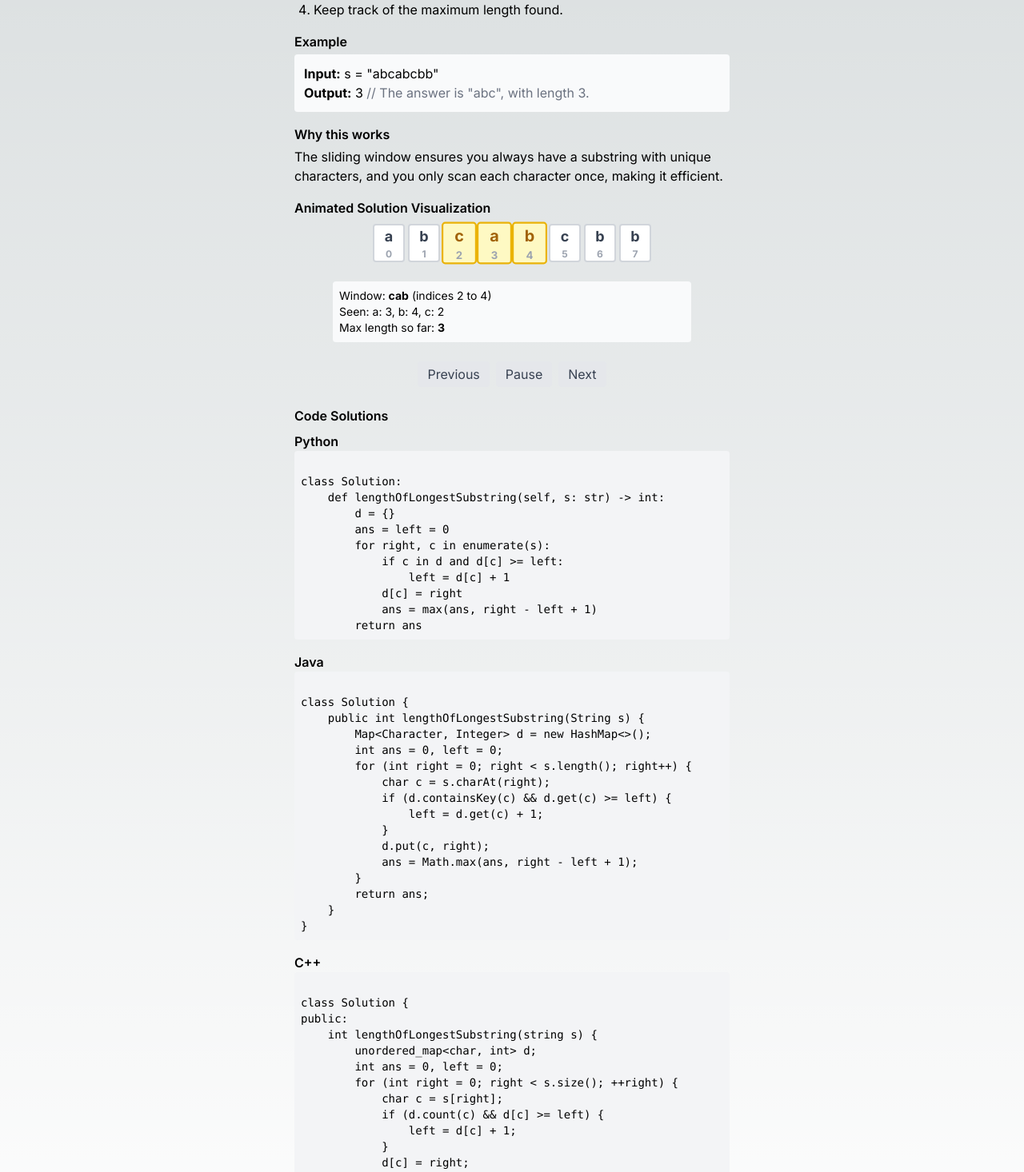
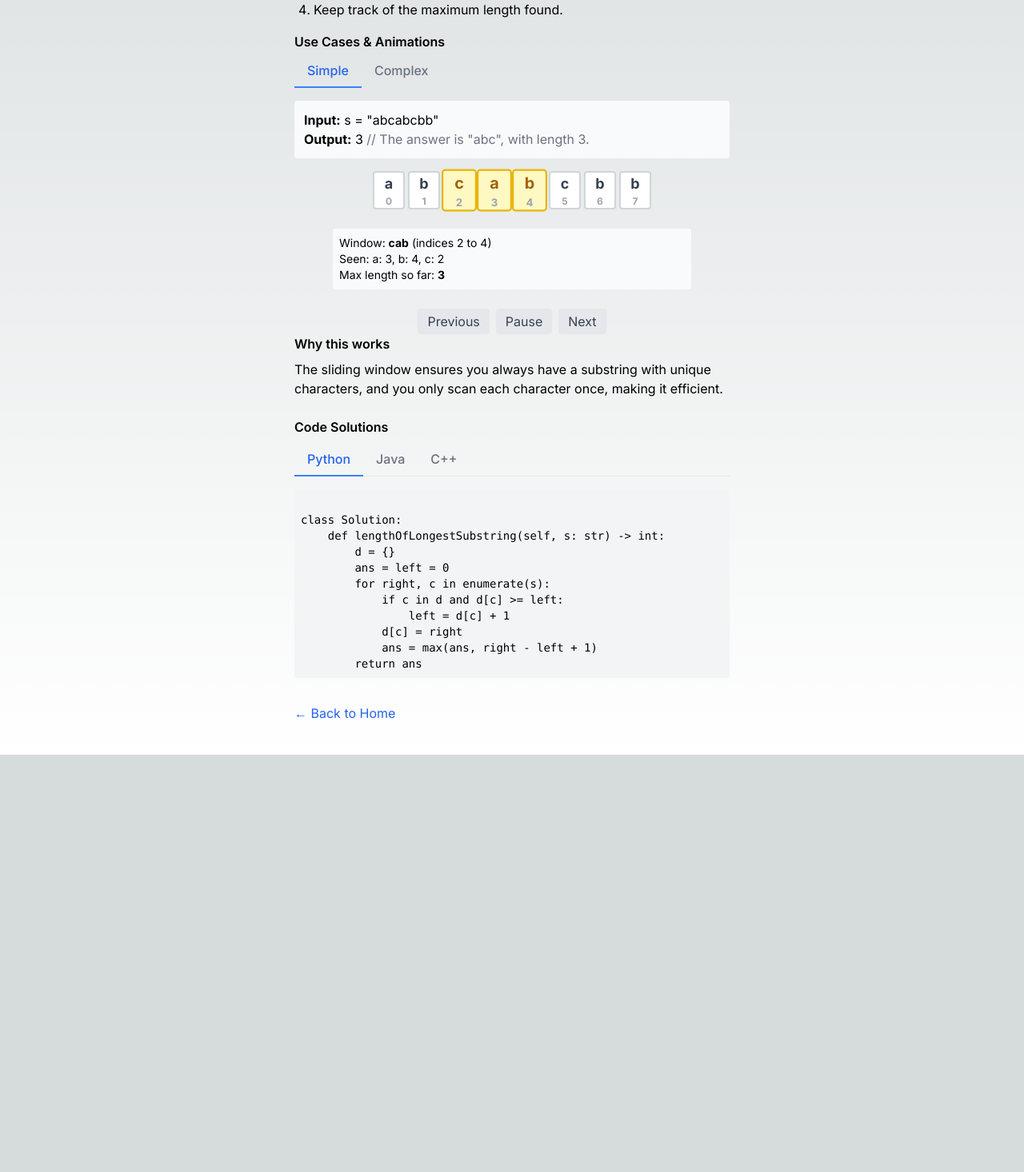
Before and after one commit to Davz33/simplified-leetcode-wiki, a Next.js app: page /problems/3-longest-substring-without-repeating-characters in a window 1280 px wide. Shown: the part 360-1826 px from the top of the page at 80% size. After the commit the page ends 1304 px from the top, so only its background shows below. Built offline with nearby package versions, Linux system fonts and the light colour scheme.

Commit message:
refactor(problem-3): accept multi-tab UI for complex use cases, programming languages

```diff
--- a/src/app/problems/3-longest-substring-without-repeating-characters/LongestSubstringAnimation.tsx
+++ b/src/app/problems/3-longest-substring-without-repeating-characters/LongestSubstringAnimation.tsx
@@ -2,7 +2,11 @@
 
 import React, { useState, useEffect, useRef } from 'react';
 
-const s = 'abcabcbb';
+interface LongestSubstringAnimationProps {
+  s?: string;
+}
+
+const defaultS = 'abcabcbb';
 
 function getSteps(s: string) {
   const steps = [];
@@ -28,9 +32,9 @@ function getSteps(s: string) {
   return steps;
 }
 
-const steps = getSteps(s);
-
-export default function LongestSubstringAnimation() {
+export default function LongestSubstringAnimation({ s }: LongestSubstringAnimationProps) {
+  const sToUse = s ?? defaultS;
+  const steps = getSteps(sToUse);
   const [step, setStep] = useState(0);
   const [playing, setPlaying] = useState(true);
   const intervalRef = useRef<NodeJS.Timeout | null>(null);
--- a/src/app/problems/3-longest-substring-without-repeating-characters/page.tsx
+++ b/src/app/problems/3-longest-substring-without-repeating-characters/page.tsx
@@ -1,4 +1,5 @@
 import Link from 'next/link';
+import Tabs from '../../components/Tabs';
 import LongestSubstringAnimation from './LongestSubstringAnimation';
 
 export default function LongestSubstring() {
@@ -15,19 +16,28 @@ export default function LongestSubstring() {
         <li>If a character repeats, move the left pointer forward until the substring has no repeats.</li>
         <li>Keep track of the maximum length found.</li>
       </ol>
-      <h3 className="font-semibold mb-1">Example</h3>
-      <div className="mb-4 bg-gray-50 p-3 rounded">
-        <div><b>Input:</b> s = "abcabcbb"</div>
-        <div><b>Output:</b> 3 <span className="text-gray-500">// The answer is "abc", with length 3.</span></div>
-      </div>
-      <h3 className="font-semibold mb-1">Why this works</h3>
+      <h3 className="font-semibold mb-1">Use Cases & Animations</h3>
+      <Tabs labels={["Simple", "Complex"]}>
+        <div key="simple">
+          <div className="mb-4 bg-gray-50 p-3 rounded">
+            <div><b>Input:</b> s = "abcabcbb"</div>
+            <div><b>Output:</b> 3 <span className="text-gray-500">{'// The answer is "abc", with length 3.'}</span></div>
+          </div>
+          <LongestSubstringAnimation />
+        </div>
+        <div key="complex">
+          <div className="mb-4 bg-gray-50 p-3 rounded">
+            <div><b>Input:</b> s = "pwwkewxyzabcdefg"</div>
+            <div><b>Output:</b> 8 <span className="text-gray-500">{'// The answer is "xyzabcdef", with length 8.'}</span></div>
+          </div>
+          <LongestSubstringAnimation s="pwwkewxyzabcdefg" />
+        </div>
+      </Tabs>
+      <h3 className="font-semibold mb-2">Why this works</h3>
       <p className="mb-4">The sliding window ensures you always have a substring with unique characters, and you only scan each character once, making it efficient.</p>
-      <h3 className="font-semibold mb-2">Animated Solution Visualization</h3>
-      <LongestSubstringAnimation />
       <h3 className="font-semibold mb-2 mt-6">Code Solutions</h3>
-      <div className="mb-4">
-        <div className="font-semibold">Python</div>
-        <pre className="bg-gray-100 rounded p-2 overflow-x-auto text-sm"><code>{`
+      <Tabs labels={["Python", "Java", "C++"]}>
+        <pre className="bg-gray-100 rounded p-2 overflow-x-auto text-sm" key="py"><code>{`
 class Solution:
     def lengthOfLongestSubstring(self, s: str) -> int:
         d = {}
@@ -39,10 +49,7 @@ class Solution:
             ans = max(ans, right - left + 1)
         return ans
 `}</code></pre>
-      </div>
-      <div className="mb-4">
-        <div className="font-semibold">Java</div>
-        <pre className="bg-gray-100 rounded p-2 overflow-x-auto text-sm"><code>{`
+        <pre className="bg-gray-100 rounded p-2 overflow-x-auto text-sm" key="java"><code>{`
 class Solution {
     public int lengthOfLongestSubstring(String s) {
         Map<Character, Integer> d = new HashMap<>();
@@ -59,10 +66,7 @@ class Solution {
     }
 }
 `}</code></pre>
-      </div>
-      <div className="mb-4">
-        <div className="font-semibold">C++</div>
-        <pre className="bg-gray-100 rounded p-2 overflow-x-auto text-sm"><code>{`
+        <pre className="bg-gray-100 rounded p-2 overflow-x-auto text-sm" key="cpp"><code>{`
 class Solution {
 public:
     int lengthOfLongestSubstring(string s) {
@@ -80,7 +84,7 @@ public:
     }
 };
 `}</code></pre>
-      </div>
+      </Tabs>
       <Link href="/" className="text-blue-600 hover:underline mt-8 inline-block">← Back to Home</Link>
     </main>
   );
```
